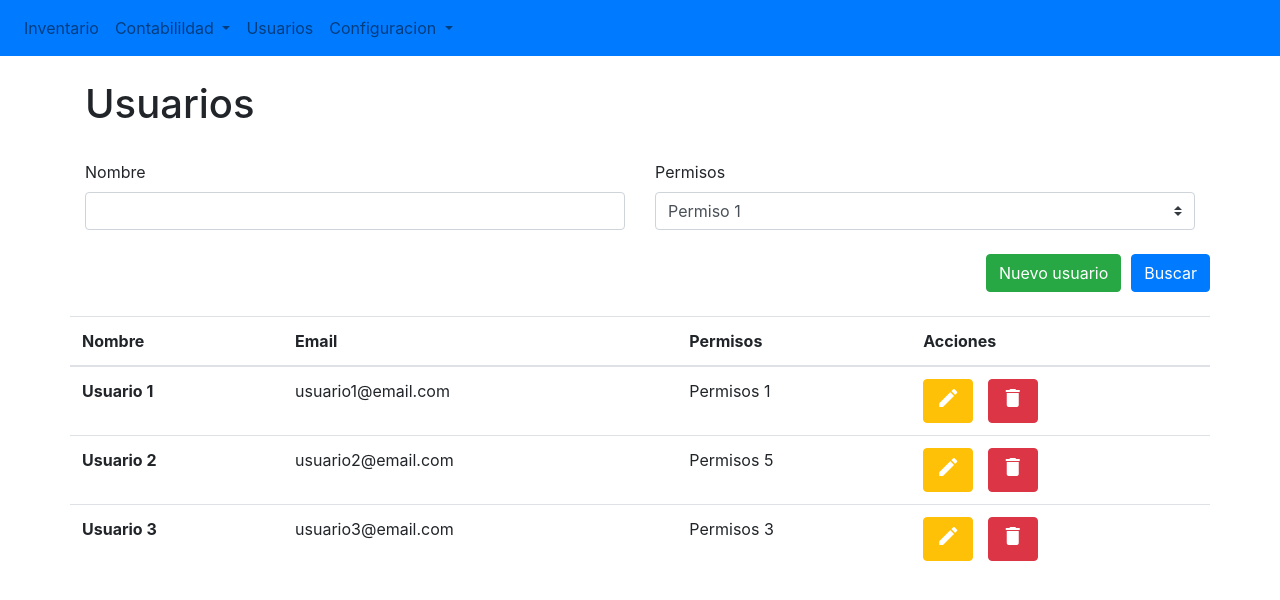
After one commit to OrellanaGC/Sist-Cont, a Django app: page /usuarios/ in a window 1280 px wide. The commit adds this page. Shown: the top 600 px of the page. Run offline with Django 3.2, Linux system fonts and the light colour scheme; parts of the project's set-up code (start-up, migrations or seed data) failed here and were passed over; some libraries are stand-ins or nearby versions.

Commit message:
Agregando templates de usuarios

```diff
--- /dev/null
+++ b/apps/usuario/urls.py
@@ -0,0 +1,9 @@
+from django.urls import path
+from django.conf.urls import url
+from apps.usuario.views import resumenUsuarios, crearUsuario, actualizarMiUsuario
+
+urlpatterns = [
+    path('', resumenUsuarios, name="resumenUsuarios"),
+    path('crear', crearUsuario, name="crearUsuario"),
+    path('actualizar_informacion', actualizarMiUsuario, name="actualizarMiUsuario"),
+]
--- a/apps/usuario/views.py
+++ b/apps/usuario/views.py
@@ -1,3 +1,9 @@
 from django.shortcuts import render
 
 # Create your views here.
+def resumenUsuarios(request):
+    return render(request, 'usuario/usuarios.html')
+def crearUsuario(request):
+    return render(request, 'usuario/usuario.html')
+def actualizarMiUsuario(request):
+    return render(request, 'usuario/miUsuario.html')
--- a/sic/urls.py
+++ b/sic/urls.py
@@ -22,4 +22,5 @@ urlpatterns = [
     path('cuenta/', include('apps.cuenta.urls'), name='cuenta'),
     path('empresa/', include('apps.empresa.urls'), name='empresa'),
     path('permisos/', include('apps.permiso.urls'), name='permiso'),
+    path('usuarios/', include('apps.usuario.urls'), name='usuario'),
 ]
--- a/templates/base/base.html
+++ b/templates/base/base.html
@@ -33,6 +33,9 @@
 						<a class="dropdown-item" href="">Reportes</a>
 					</div>
 				</li>
+				<li class="nav-item">
+					<a class="nav-link" href="/usuarios/">Usuarios</a>
+				</li>
 				<li class="nav-item dropdown">
 					<a class="nav-link dropdown-toggle" href="#" id="navbarDropdownMenuConfiguracion" role="button" data-toggle="dropdown" aria-haspopup="true" aria-expanded="false">
 						Configuracion
@@ -40,6 +43,7 @@
 					<div class="dropdown-menu" aria-labelledby="navbarDropdownMenuConfiguracion">
 						<a class="dropdown-item" href="/empresa/">Empresa</a>
 						<a class="dropdown-item" href="/permisos/">Permisos</a>
+						<a class="dropdown-item" href="/usuarios/actualizar_informacion">Mi cuenta</a>
 					</div>
 				</li>
 			</ul>
--- /dev/null
+++ b/templates/usuario/usuarios.html
@@ -0,0 +1,79 @@
+{% extends 'base/base.html' %}
+{% load staticfiles %}
+{% block links %}
+<!-- Custom CSS -->
+<link type="text/css" rel="stylesheet" href="{% static 'css/custom.css' %}">
+{% endblock %}
+{% block content %}
+    <!-- Inicio contenido -->
+    <div class="container">
+      <h1>Usuarios</h1>
+      <br/>
+      <div class='row'>
+        <div class="col">
+          <label>Nombre</label>
+          <input type="text" class="form-control" name="nombre">
+        </div>
+        <div class="col">
+          <label>Permisos</label>
+          <select class="custom-select" id="permisos">
+            <option value="1">Permiso 1</option>
+          </select>
+        </div>
+      </div>
+      <br/>
+      <div class="row justify-content-end">
+        <a href="/usuarios/crear" class="btn btn-success">Nuevo usuario</a>
+        <button type="button" class="btn btn-primary espacio_izquierda">Buscar</button>
+      </div>
+      <br/>
+      <div class="row">
+        <table class="table table-hover">
+          <thead>
+            <tr>
+              <th scope="col">Nombre</th>
+              <th scope="col">Email</th>
+              <th scope="col">Permisos</th>
+              <th scope="col">Acciones</th>
+            </tr>
+          </thead>
+          <tbody>
+            <tr>
+              <th scope="row">Usuario 1</th>
+              <td>usuario1@email.com</td>
+              <td>Permisos 1</td>
+              <td>
+              <button type="button" class="btn btn-warning">
+                <i class="material-icons text-white">edit</i></button>
+              <button type="button" class="btn btn-danger text-white espacio_izquierda">
+                <i class="material-icons">delete</i></button>
+              </td>
+            </tr>
+            <tr>
+              <th scope="row">Usuario 2</th>
+              <td>usuario2@email.com</td>
+              <td>Permisos 5</td>
+              <td>
+              <button type="button" class="btn btn-warning">
+                <i class="material-icons text-white">edit</i></button>
+              <button type="button" class="btn btn-danger text-white espacio_izquierda">
+                <i class="material-icons">delete</i></button>
+              </td>
+            </tr>
+            <tr>
+              <th scope="row">Usuario 3</th>
+              <td>usuario3@email.com</td>
+              <td>Permisos 3</td>
+              <td>
+              <button type="button" class="btn btn-warning">
+                <i class="material-icons text-white">edit</i></button>
+              <button type="button" class="btn btn-danger text-white espacio_izquierda">
+                <i class="material-icons">delete</i></button>
+              </td>
+            </tr>
+          </tbody>
+        </table>
+      </div>
+    </div>
+    <!-- Fin contenido -->
+{% endblock content %}
```
Also changed, not shown: templates/usuario/miUsuario.html (added, +41 -0 lines), templates/usuario/usuario.html (added, +44 -0 lines).
